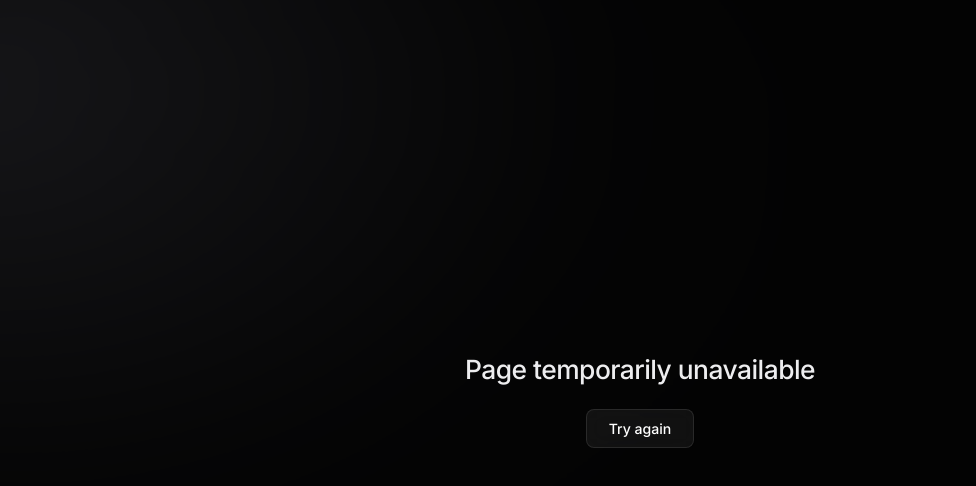
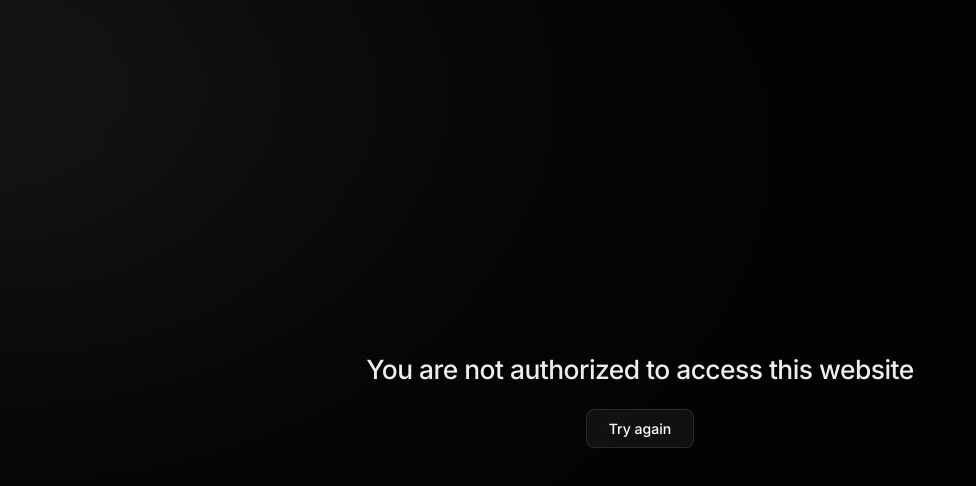
Before and after one commit to Max762342/hhh, a plain HTML site: page index.html in a window 1280 px wide. Shown: the whole page, without its empty margins (0-976 px from the left). Drawn offline with Linux system fonts and the light colour scheme.

Commit message:
Update index.html

```diff
--- a/index.html
+++ b/index.html
@@ -3,7 +3,7 @@
 <head>
     <meta charset="UTF-8">
     <meta name="viewport" content="width=device-width, initial-scale=1.0">
-    <title>Page temporarily unavailable</title>
+    <title>Access Denied / Unauthorized</title>
     <!-- Einbindung der modernen Schriftart 'Inter' -->
     <link rel="preconnect" href="https://fonts.googleapis.com">
     <link rel="preconnect" href="https://fonts.gstatic.com" crossorigin>
@@ -117,9 +117,9 @@
         <div class="light-shape"></div>
     </div>
 
-    <!-- Englischer Text & Button -->
+    <!-- Inhalt -->
     <div class="content">
-        <h1>Page temporarily unavailable</h1>
+        <h1>You are not authorized to access this website</h1>
         <a href="javascript:window.location.reload();" class="btn">Try again</a>
     </div>
 
```
